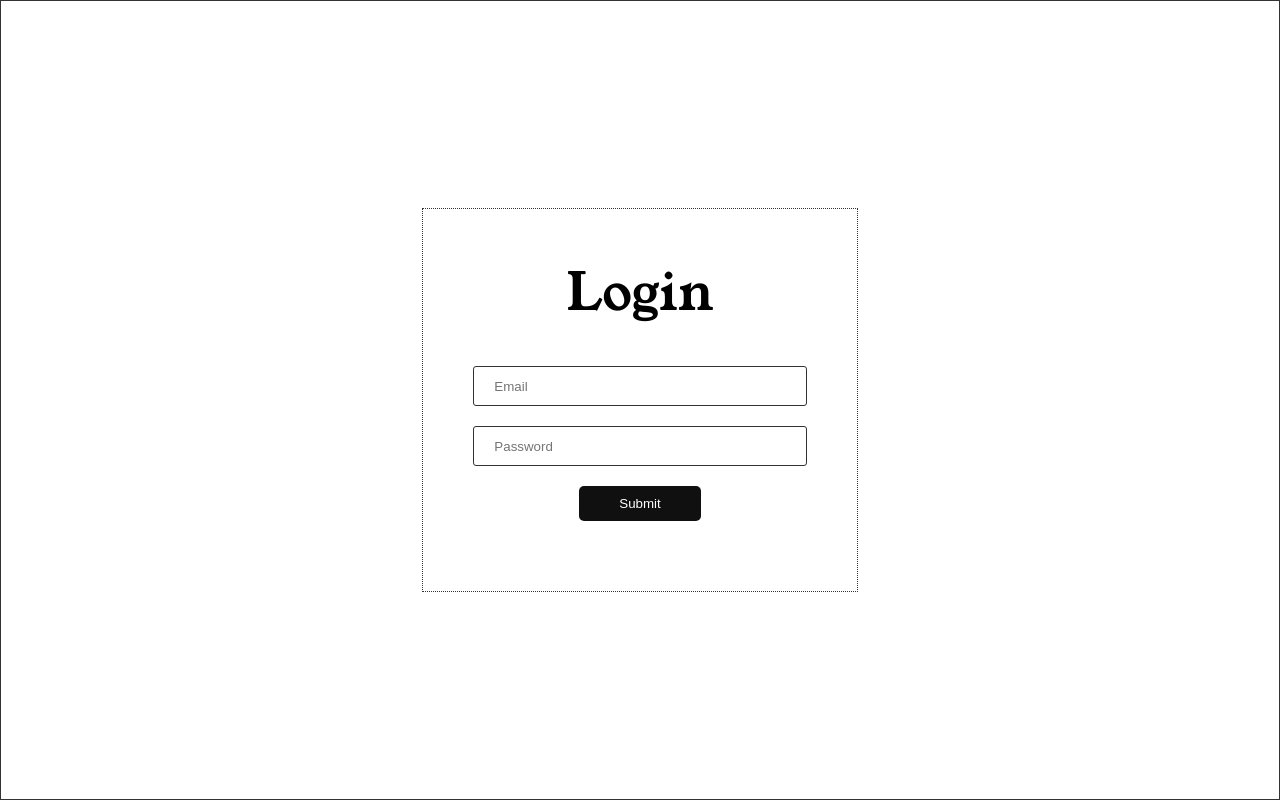
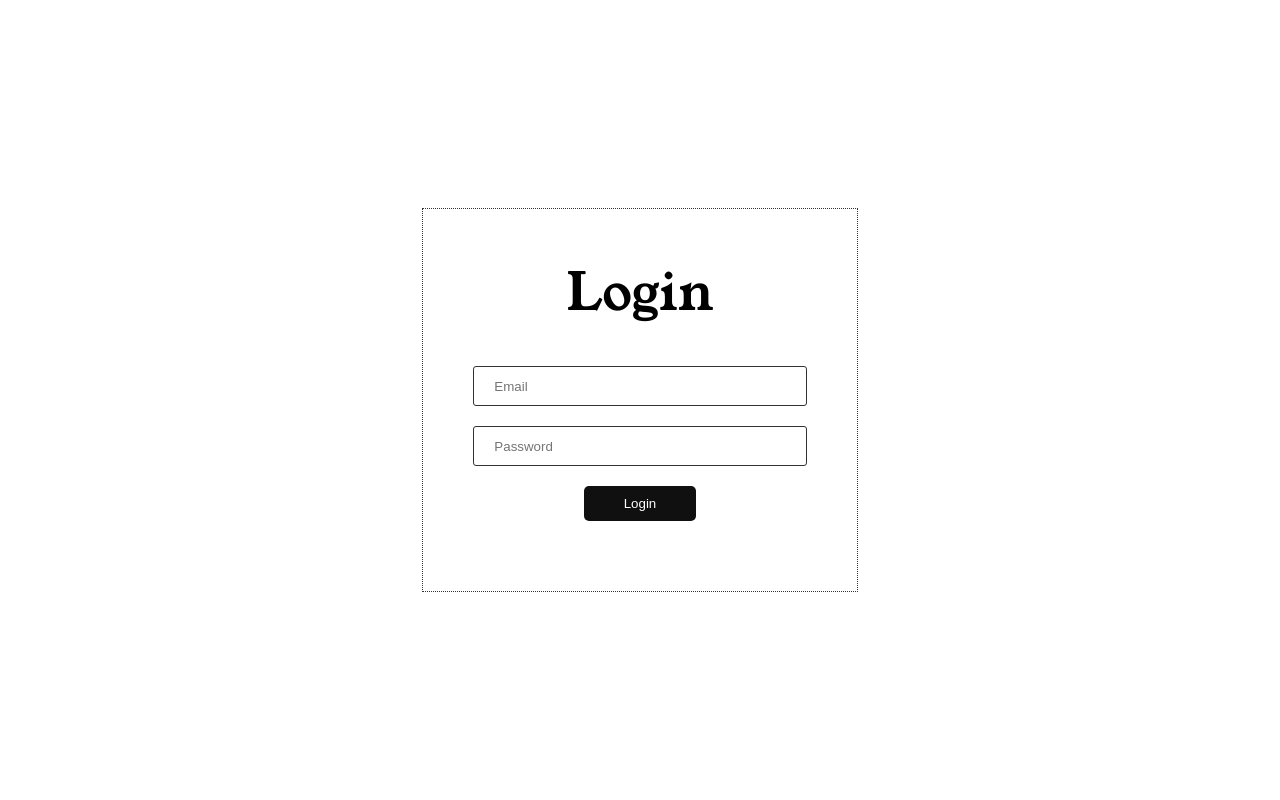
Before and after one commit to Legionite-Scripts/Farm25-Hackathon, a Nuxt app: page /login in a window 1280 px wide. Built offline with nearby package versions, Linux system fonts and the light colour scheme.

Commit message:
password validation logic implemented

```diff
--- /dev/null
+++ b/pages/home/home.vue
@@ -0,0 +1,12 @@
+<template>
+    <div>
+        <h1>Welcome To PiniaUniversal</h1>
+    </div>
+</template>
+
+<script></script>
+
+<style scoped>
+
+
+</style>
--- /dev/null
+++ b/pages/home/index.vue
@@ -0,0 +1,15 @@
+<template>
+  <div>
+    <home/>
+  </div>
+</template>
+
+<script>
+import home from "./home"
+
+export default {
+  components: {
+    home
+  },
+};
+</script>
--- a/pages/login/login.vue
+++ b/pages/login/login.vue
@@ -17,7 +17,7 @@
         required
       />
       <button class="pr-4 pl-4 pt-1 pb-1 mb-2" @click="handleLogin">
-        Submit
+        Login
       </button>
       <p>{{ store.email }}</p>
       <p>{{ store.password }}</p>
@@ -26,25 +26,43 @@
 </template>
 <script setup>
 import { ref } from "vue";
+import { useRouter } from "vue-router";
 import { useDetailStore } from "@/stores/userStore";
 const store = useDetailStore();
 
 const emailInput = ref(null);
+const passwordInput = ref(null);
 
 const handleLogin = () => {
   const trimmedEmail = emailInput.value.value.trim();
+  const trimmedPassword = passwordInput.value.value.trim();
 
+  //Email Validation
   if (trimmedEmail === store.email) {
     alert("Email Matches"); // More informative message
     console.log("store.email:", store.email);
     console.log("trimmedEmail:", trimmedEmail);
   } else {
     // Implement login logic here (e.g., API call, authentication)
-    console.log("Email doesn't match");
+    alert("Email doesn't match");
 
     console.log("store.email:", store.email);
     console.log("trimmedEmail:", trimmedEmail);
   }
+  //Password Validation
+  if (trimmedPassword === store.password) {
+    alert("Password Matches"); // More informative message
+    console.log("store.password:", store.password);
+    console.log("trimmedPassword:", trimmedPassword);
+  } else {
+    // Implement login logic here (e.g., API call, authentication)
+    alert("Password doesn't match");
+
+    console.log("store.password:", store.password);
+    console.log("trimmedPassword:", trimmedPassword);
+  }
+  router.push("/home");
+
 };
 </script>
 
@@ -53,7 +71,6 @@ const handleLogin = () => {
   overflow: none !important;
 }
 div {
-  border: 1px solid #333;
   height: 100vh;
 }
 form {
```
